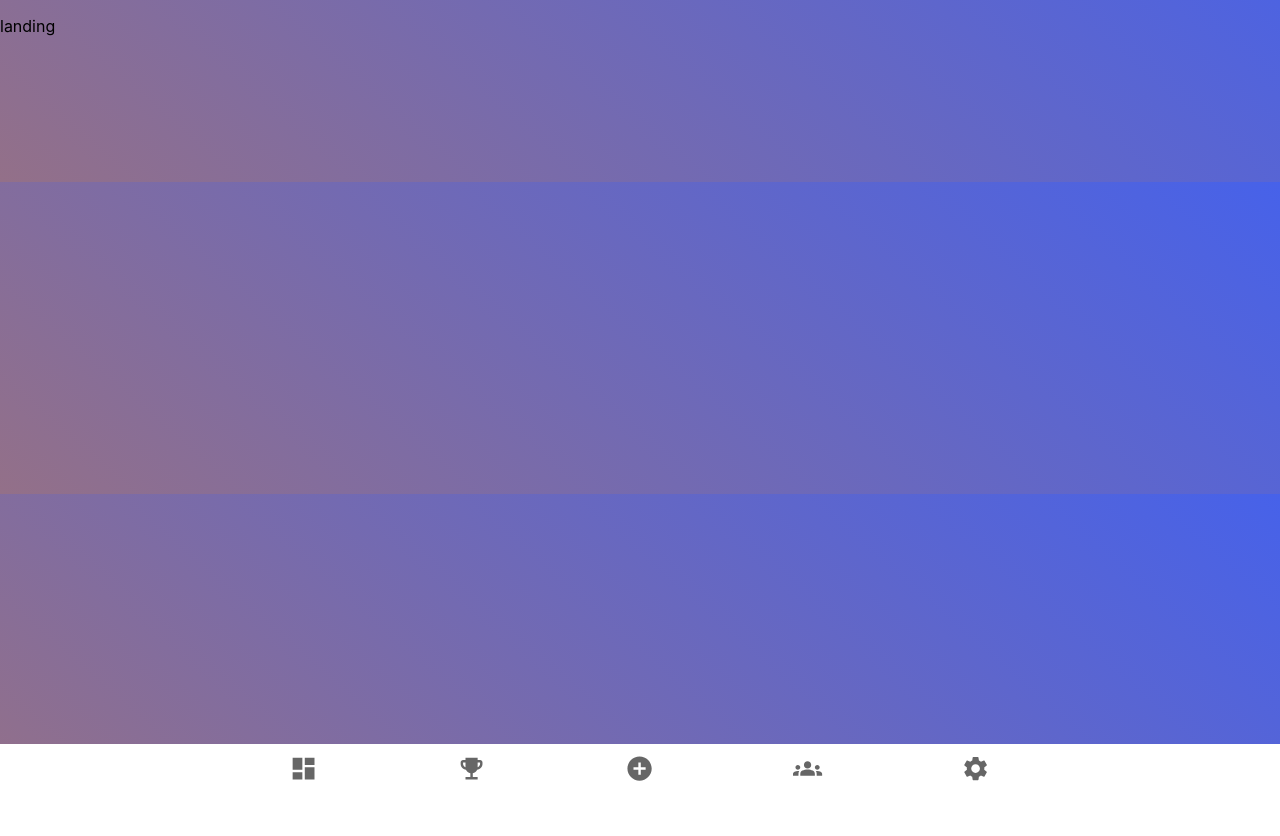
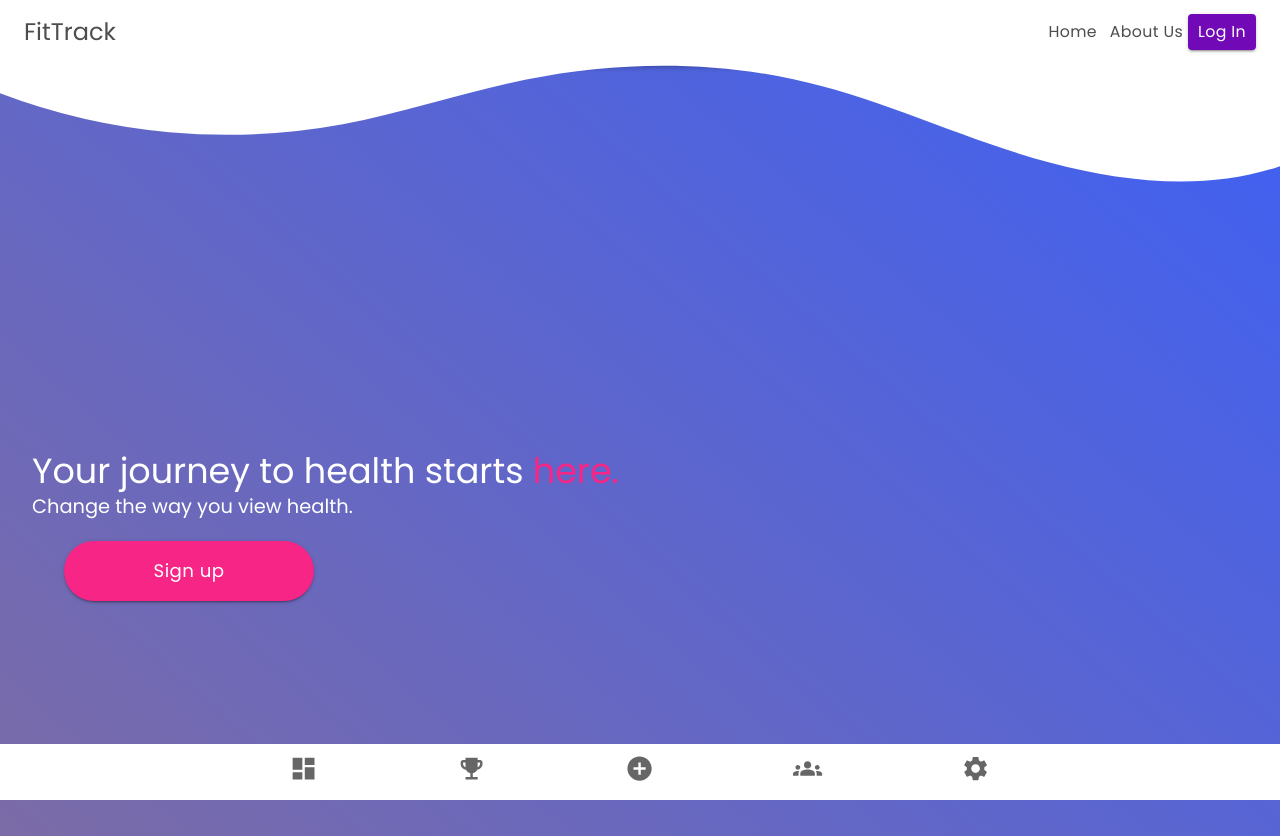
Before and after one commit to disgustatorium/softwareengineering, a React (Create React App) app in the folder react-app/: page /landing in a window 1280 px wide. Before the commit the page ends 800 px from the top, so only its background shows below. Built offline with nearby package versions, Linux system fonts and the light colour scheme.

Commit message:
fixed landing page

```diff
--- a/react-app/src/App.jsx
+++ /dev/null
@@ -1,29 +0,0 @@
-//import logo from './logo.svg';
-import './App.css';
-import theme from './theme';
-import Navbar from './Navbar';
-import Wave from './Wave';
-
-
-import { Typography, Button, ThemeProvider, Box } from '@mui/material';
-
-function App() {
-  return (
-    <ThemeProvider theme={theme}>
-      <Navbar />
-      <Wave />
-      <div className="landingContainer">
-        <Box sx={{ marginLeft: '2em', marginTop: '20px' }}>
-          <Typography variant="h1" color="primary.contrastText"> Your journey to health starts <Typography component="span" variant="h1" color="primary" > here. </Typography> </Typography>
-          <Typography color="primary.contrastText"> Change the way you view health.
-          </Typography>
-          <Box sx={{ marginLeft: '2em', marginTop: "20px" }}>
-            <Button sx={{ width: '250px', height: '60px', borderRadius: '30px' }} size="large" variant="contained" color="primary">Sign up</Button>
-          </Box>
-        </Box>
-      </div>
-    </ThemeProvider>
-  );
-}
-
-export default App;
--- a/react-app/src/index.js
+++ b/react-app/src/index.js
@@ -5,7 +5,6 @@ import {
   RouterProvider,
 } from "react-router-dom";
 import './index.css';
-import App from './App';
 import dayjs from 'dayjs';
 import 'dayjs/locale/en-gb';
 import { LocalizationProvider } from '@mui/x-date-pickers/LocalizationProvider';
--- a/react-app/src/routes/landing.jsx
+++ b/react-app/src/routes/landing.jsx
@@ -1,7 +1,29 @@
-export default function Landing() {
-    return (
-      <>
-        <p>landing</p>
-      </>
-    );
-  }
+//import logo from './logo.svg';
+import '../Landing.css';
+import theme from '../theme';
+import Navbar from '../Navbar';
+import Wave from '../Wave';
+
+
+import { Typography, Button, ThemeProvider, Box } from '@mui/material';
+
+function Landing() {
+  return (
+    <ThemeProvider theme={theme}>
+      <Navbar />
+      <Wave />
+      <div className="landingContainer">
+        <Box sx={{ marginLeft: '2em', marginTop: '20px' }}>
+          <Typography variant="h1" color="primary.contrastText"> Your journey to health starts <Typography component="span" variant="h1" color="primary" > here. </Typography> </Typography>
+          <Typography color="primary.contrastText"> Change the way you view health.
+          </Typography>
+          <Box sx={{ marginLeft: '2em', marginTop: "20px" }}>
+            <Button sx={{ width: '250px', height: '60px', borderRadius: '30px' }} size="large" variant="contained" color="primary">Sign up</Button>
+          </Box>
+        </Box>
+      </div>
+    </ThemeProvider>
+  );
+}
+
+export default Landing;
```
Also changed, not shown: react-app/src/Landing.css (renamed from react-app/src/App.css).
